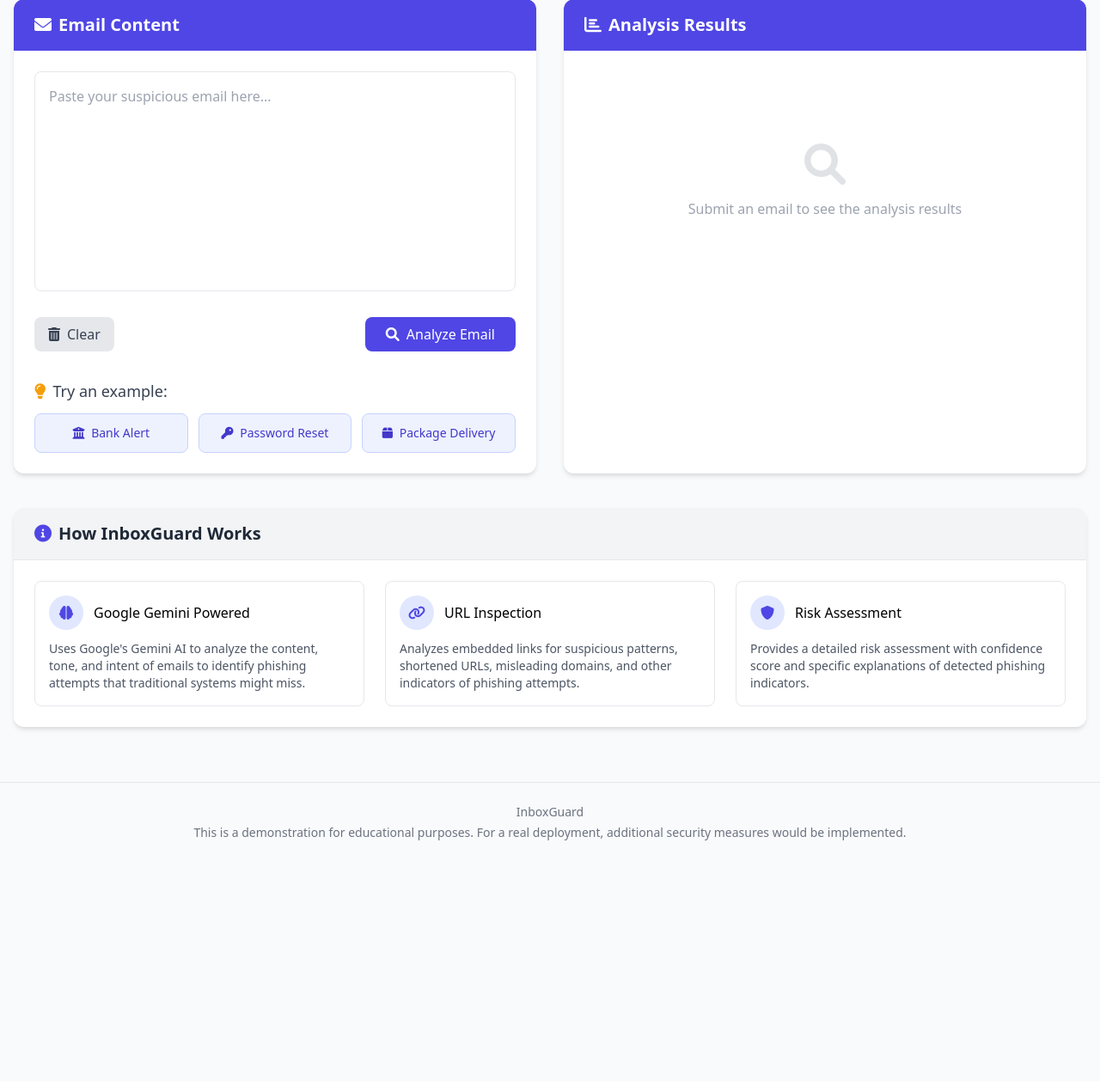
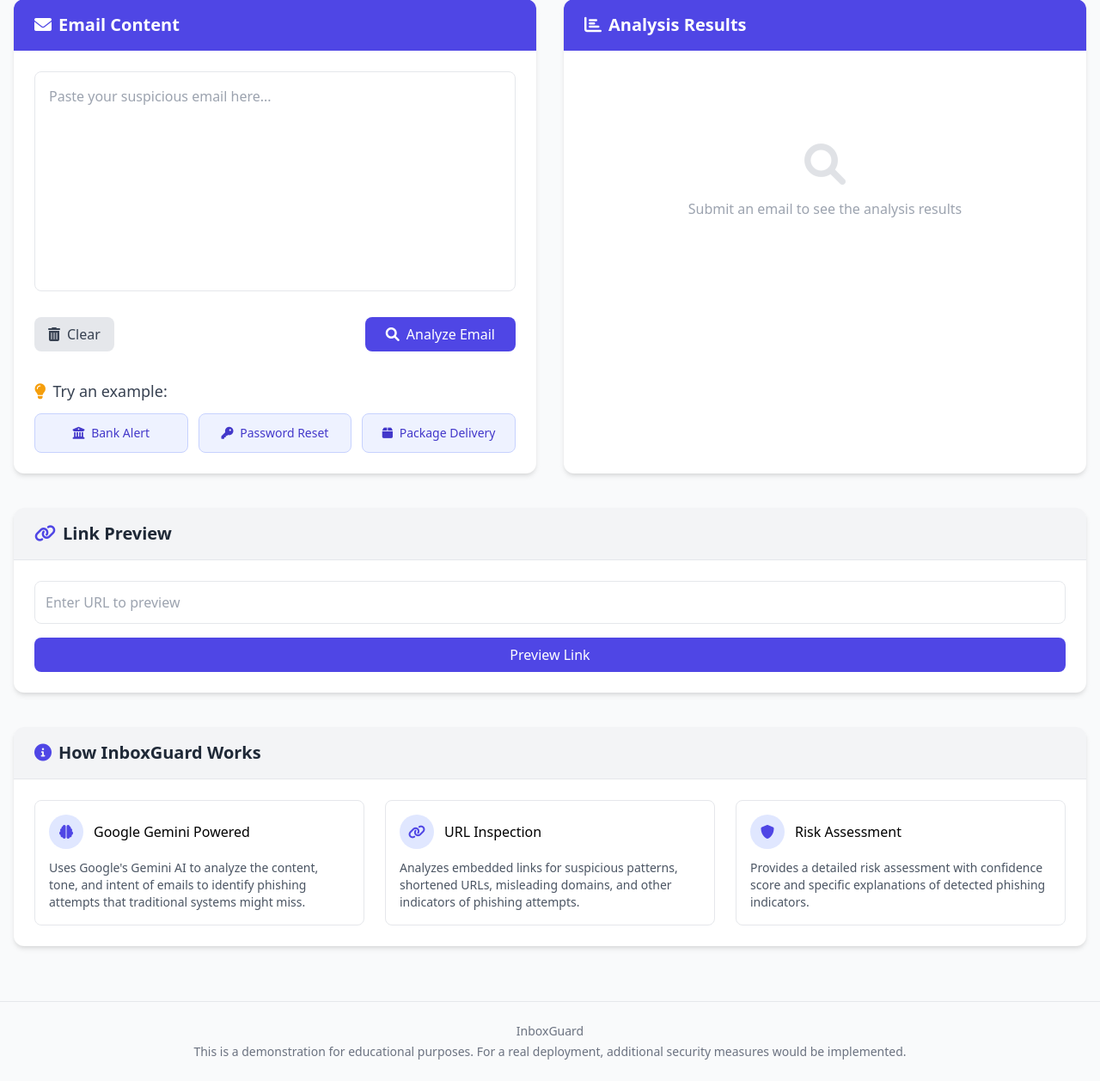
Before and after one commit to Harshj143/InboxGuard, a Flask app: page / in a window 1280 px wide. Shown: the part 157-1415 px from the top of the page at 86% size. Before the commit the page ends 1135 px from the top, so only its background shows below. Run offline with Flask 2, Linux system fonts and the light colour scheme.

Commit message:
added link preview feature

```diff
--- a/app.py
+++ b/app.py
@@ -7,6 +7,7 @@ from urllib.parse import urlparse
 from dotenv import load_dotenv
 import google.genai as genai
 from google.genai import types
+import requests
 
 # Load environment variables from .env file
 load_dotenv()
@@ -316,5 +317,24 @@ def analyze():
 
     return jsonify(result)
 
+@app.route('/preview', methods=['POST'])
+def preview_link():
+    try:
+        # Get the URL from the request
+        url = request.json.get('url')
+        if not url:
+            return jsonify({'error': 'URL is required'}), 400
+
+        # Fetch the URL content
+        response = requests.get(url, timeout=5)
+        response.raise_for_status()
+
+        # Return the preview data
+        return jsonify({
+            'url': url
+        })
+    except Exception as e:
+        return jsonify({'error': str(e)}), 500
+
 if __name__ == '__main__':
     app.run(debug=True)
--- a/templates/index.html
+++ b/templates/index.html
@@ -7,6 +7,13 @@
     <link href="https://cdnjs.cloudflare.com/ajax/libs/font-awesome/6.0.0-beta3/css/all.min.css" rel="stylesheet">
     <link href="https://cdnjs.cloudflare.com/ajax/libs/tailwindcss/2.2.19/tailwind.min.css" rel="stylesheet">
     <link rel="stylesheet" href="{{ url_for('static', filename='css/styles.css') }}">
+    <style>
+        #modalSandboxFrame {
+            width: 100%;
+            height: 80vh; /* Make the iframe taller to fit more content */
+            border: none;
+        }
+    </style>
 </head>
 <body class="bg-gray-50 min-h-screen">
     <div class="container mx-auto px-4 py-8">
@@ -108,6 +115,24 @@
             </div>
         </div>
 
+        <!-- Link Preview Sandbox -->
+        <div class="mt-10 bg-white rounded-xl shadow-md overflow-hidden">
+            <div class="bg-gray-100 px-6 py-4 border-b">
+                <h2 class="text-xl font-semibold text-gray-800 flex items-center">
+                    <i class="fas fa-link mr-2 text-indigo-600"></i> Link Preview
+                </h2>
+            </div>
+            <div class="p-6">
+                <form id="previewForm" class="flex flex-col gap-4">
+                    <input type="url" id="urlInput" class="w-full p-3 border rounded-lg" placeholder="Enter URL to preview" required>
+                    <button type="submit" class="px-6 py-2 bg-indigo-600 text-white rounded-lg hover:bg-indigo-700">Preview Link</button>
+                </form>
+                <div id="previewContainer" class="mt-6 hidden">
+                    <iframe id="sandboxFrame" sandbox="allow-scripts allow-same-origin" class="w-full h-64 border rounded-lg"></iframe>
+                </div>
+            </div>
+        </div>
+
         <!-- Information section -->
         <div class="mt-10 bg-white rounded-xl shadow-md overflow-hidden">
             <div class="bg-gray-100 px-6 py-4 border-b">
@@ -151,6 +176,19 @@
         </div>
     </div>
 
+    <!-- Modal for Link Preview -->
+    <div id="previewModal" class="fixed inset-0 bg-gray-800 bg-opacity-50 flex items-center justify-center hidden">
+        <div class="bg-white rounded-lg shadow-lg w-3/4 max-w-2xl">
+            <div class="flex justify-between items-center border-b px-4 py-2">
+                <h3 class="text-lg font-semibold text-gray-800">Link Preview</h3>
+                <button id="closeModal" class="text-gray-500 hover:text-gray-700">&times;</button>
+            </div>
+            <div class="p-4">
+                <iframe id="modalSandboxFrame" sandbox="allow-scripts allow-same-origin" class="w-full h-64 border rounded-lg"></iframe>
+            </div>
+        </div>
+    </div>
+
     <footer class="mt-8 py-6 border-t">
         <div class="container mx-auto px-4 text-center text-gray-500 text-sm">
             <p>InboxGuard</p>
@@ -159,5 +197,34 @@
     </footer>
 
     <script src="{{ url_for('static', filename='js/main.js') }}"></script>
+    <script>
+        document.getElementById('previewForm').addEventListener('submit', async (e) => {
+            e.preventDefault();
+            const url = document.getElementById('urlInput').value;
+
+            try {
+                const response = await fetch('/preview', {
+                    method: 'POST',
+                    headers: { 'Content-Type': 'application/json' },
+                    body: JSON.stringify({ url })
+                });
+                const data = await response.json();
+
+                if (data.error) {
+                    alert(`Error: ${data.error}`);
+                } else {
+                    document.getElementById('modalSandboxFrame').src = data.url;
+                    document.getElementById('previewModal').classList.remove('hidden');
+                }
+            } catch (err) {
+                alert('Failed to fetch preview.');
+            }
+        });
+
+        document.getElementById('closeModal').addEventListener('click', () => {
+            document.getElementById('previewModal').classList.add('hidden');
+            document.getElementById('modalSandboxFrame').src = '';
+        });
+    </script>
 </body>
 </html>
```
